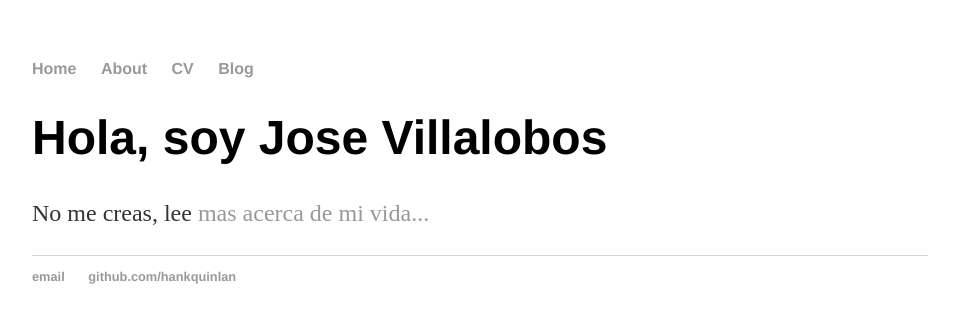
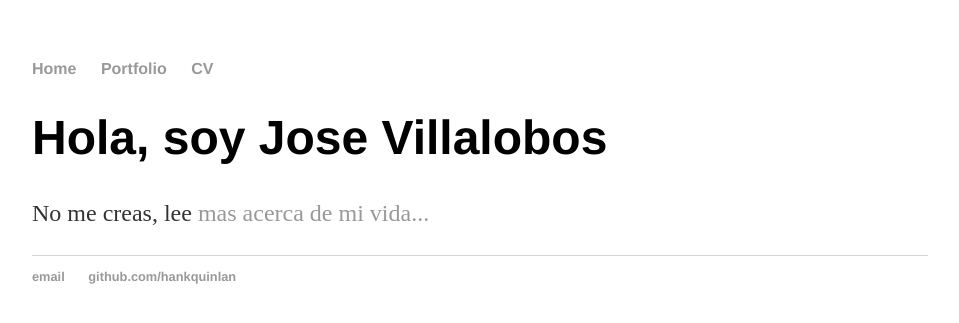
Before and after one commit to jorovipe97/jorovipe97.github.io-deprecated, a Jekyll site: the page built from index.html, in a window 1280 px wide. Shown: the top 323 px of the page, without its empty margins (160-1119 px from the left). Built offline with Jekyll 4.4.1, drawn with Linux system fonts in a browser that asks for light colours.

Commit message:
Create default.html

```diff
--- a/_layouts/default.html
+++ b/_layouts/default.html
@@ -9,9 +9,10 @@
 			<nav>
 	    		<ul>
 	        		<li><a href="/">Home</a></li>
-		        	<li><a href="/about">About</a></li>
-	        		<li><a href="/cv">CV</a></li>
-	        		<li><a href="/blog">Blog</a></li>
+		        	<li><a href="/portfolio">Portfolio</a></li>
+				<li><a href="/cv">CV</a></li>
+				<!--
+	        		<li><a href="/blog">Blog</a></li>-->
 	    		</ul>
 			</nav>
 			<div class="container">
```
